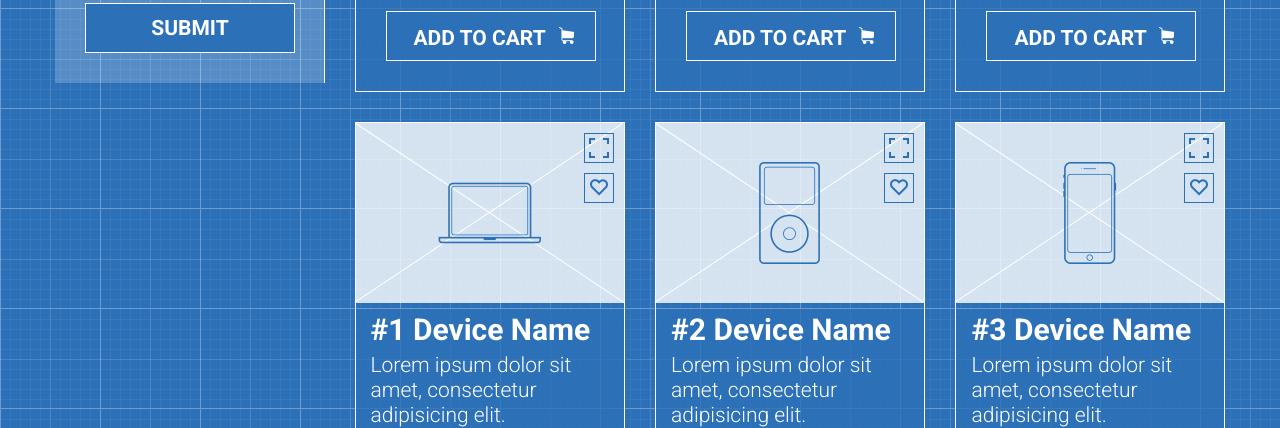
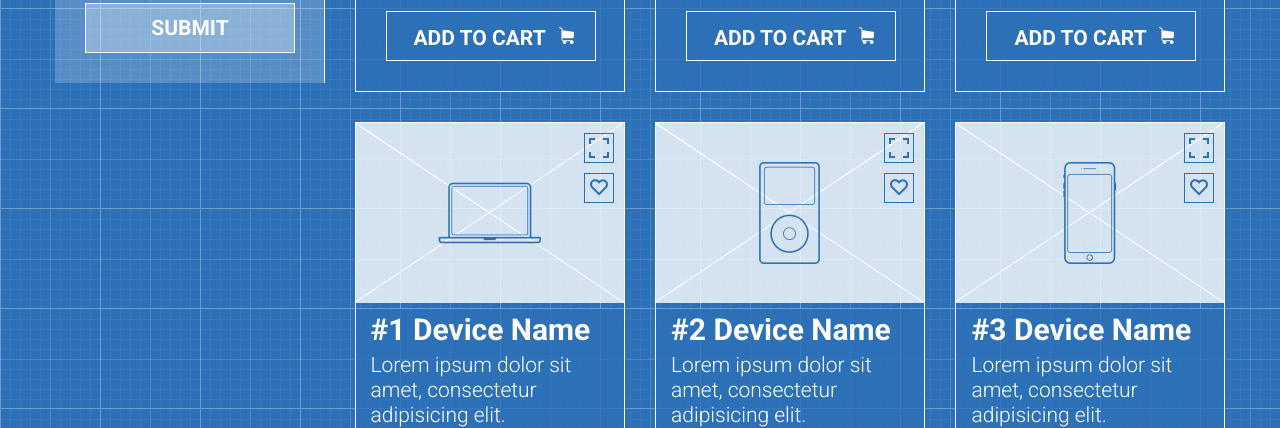
Before and after one commit to artak93/shop-dev, a plain HTML site: page index.html in a window 1280 px wide. In both pictures the pointer is over the input "Submit". Shown: the part 792-1220 px from the top of the page. Drawn offline with Linux system fonts and the light colour scheme.

Commit message:
add bg-color to input type submit:hover

```diff
--- a/style.css
+++ b/style.css
@@ -197,6 +197,9 @@ form p {
 }
 input[type="checkbox"] {
 	display: none;
+}
+input[type="submit"]:hover {
+	background-color: rgba(255, 255, 255, 0.3);
 }
 label::before {
 	content: "";
```
